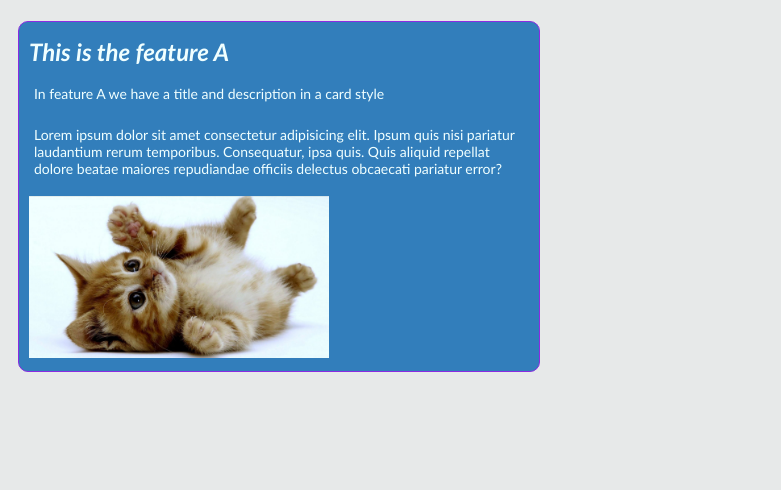
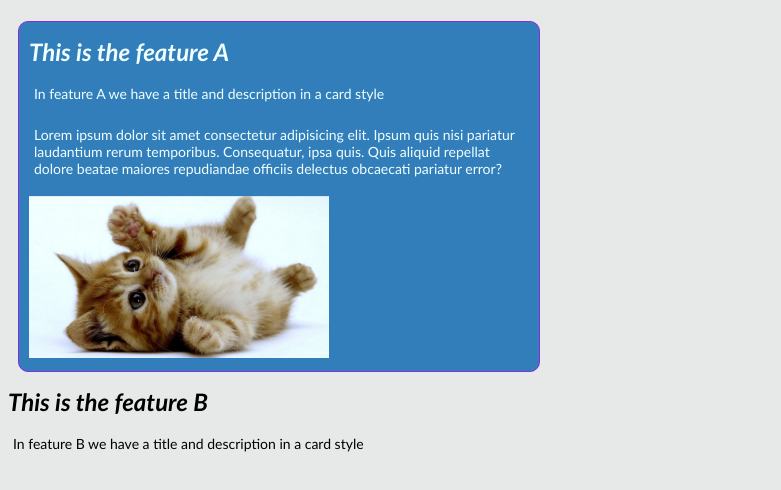
Before and after one commit to beckycode/git-practice, a plain HTML site: page index.html in a window 1280 px wide. Shown: the part 98-588 px from the top of the page, without its empty margins (0-781 px from the left). Drawn offline with Linux system fonts and the light colour scheme.

Commit message:
init feature b

```diff
--- a/index.html
+++ b/index.html
@@ -25,5 +25,9 @@
         <img src="/img/cat.png" alt="a cute cat" />
       </section>
     </main>
+    <section class="feature-b">
+      <h2>This is the feature B</h2>
+      <p>In feature B we have a title and description in a card style</p>
+    </section>
   </body>
 </html>
```
